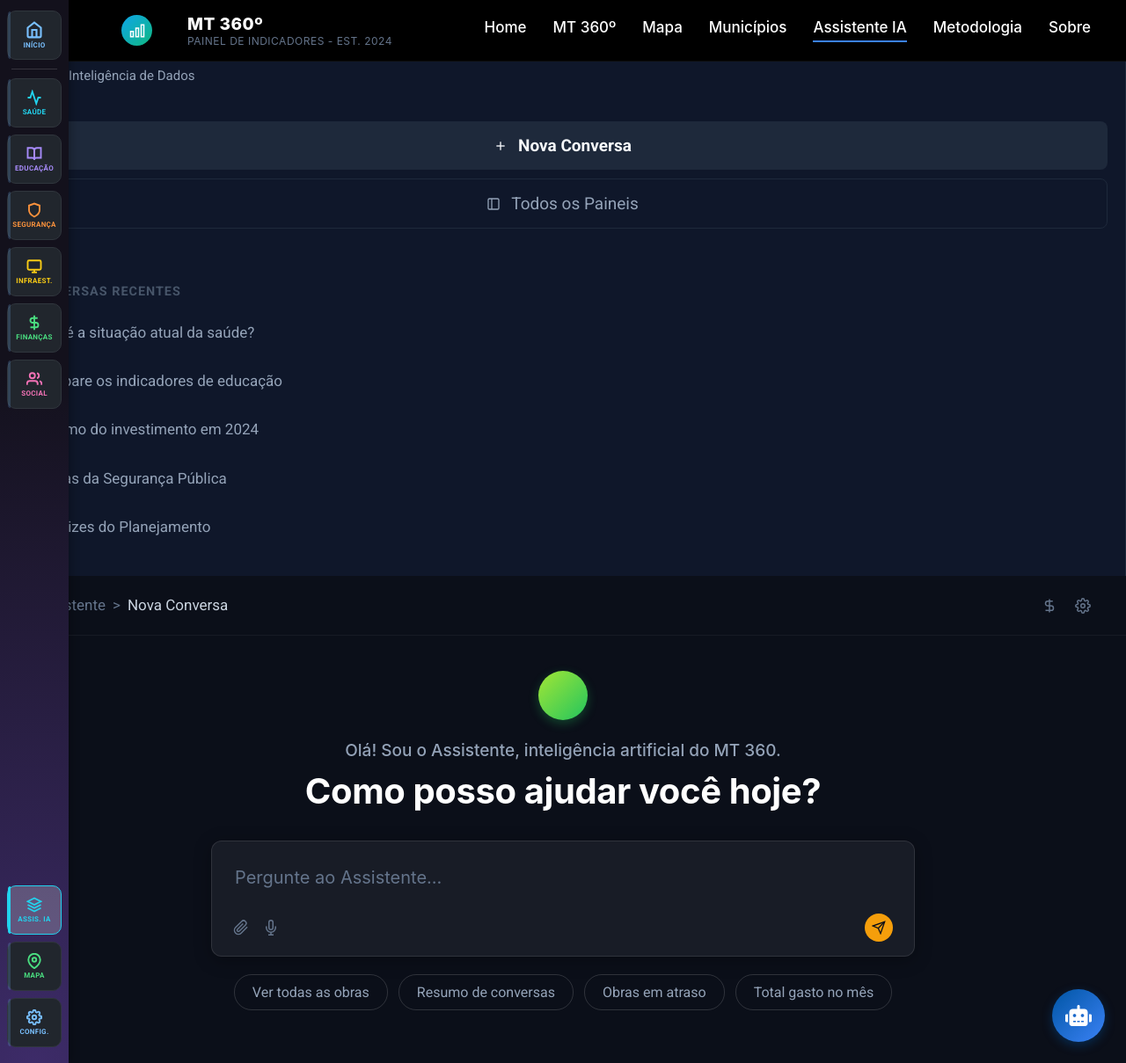
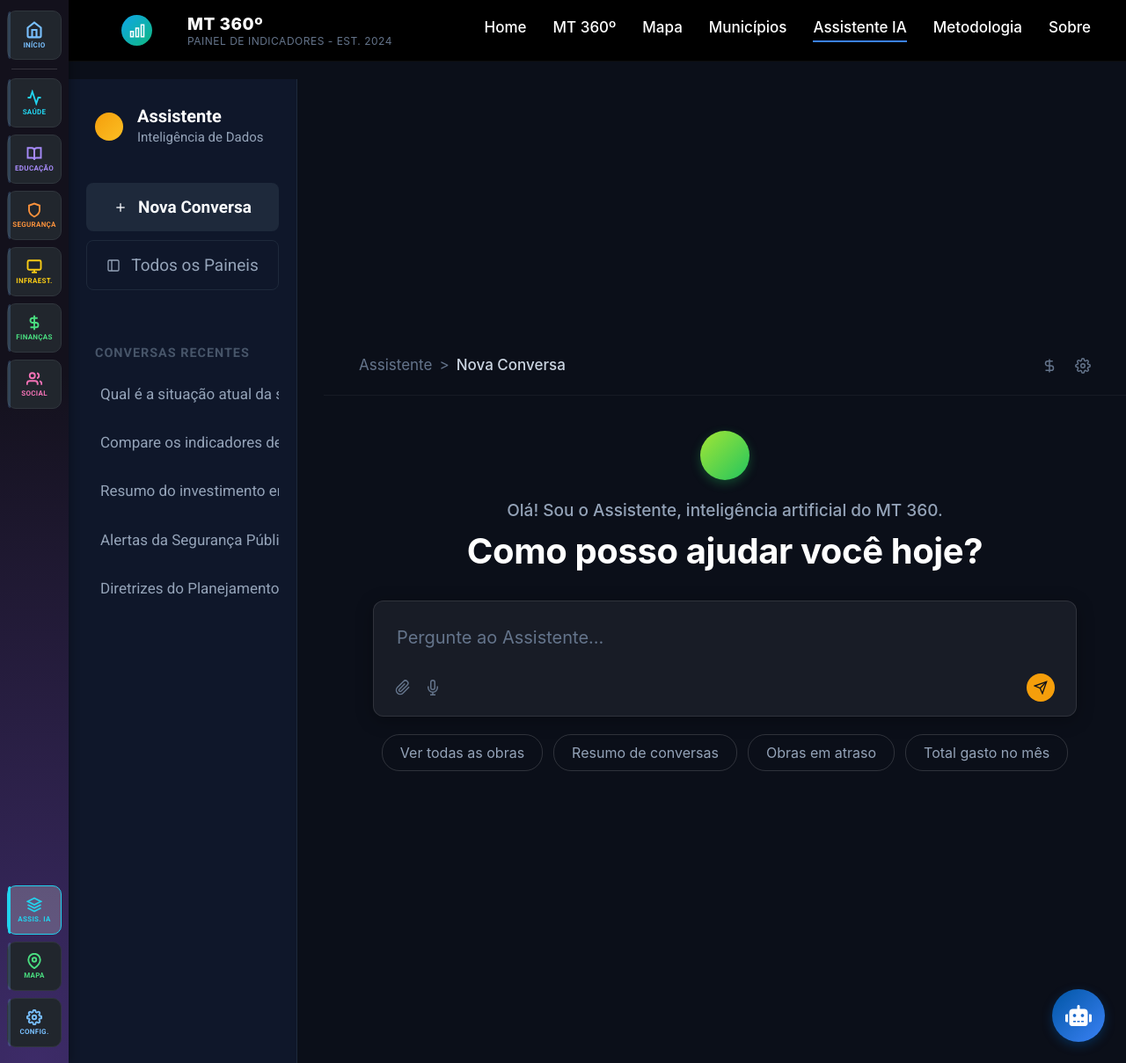
Before and after one commit to abraaonazario/observatorio-ia, an MkDocs documentation site: the page built from docs/assistente-ia.md, in a window 1280 px wide and 1209 px high. Shown: the whole window at 88% size. Built offline with MkDocs 1.6.1 and Material for MkDocs 9.7.7, drawn with Linux system fonts in a browser that asks for light colours.

Commit message:
fix: corrige layout do container na pagina do assistente ia

```diff
--- a/docs/assistente-ia.md
+++ b/docs/assistente-ia.md
@@ -729,6 +729,7 @@ hide:
   </div>
 </aside>
 
+<div class="dashboard-container">
   <!-- Painel Lateral Esquerdo -->
   <aside class="ai-sidebar" id="ai-sidebar-element">
     <div class="ai-sidebar-logo">
@@ -819,8 +820,7 @@ hide:
         <button class="ai-suggestion-card" data-query="seguranca">Obras em atraso</button>
         <button class="ai-suggestion-card" data-query="infraestrutura">Total gasto no mês</button>
       </div>
-  </main>
-</div>
+    </div>
 
 <script>
 document.addEventListener("DOMContentLoaded", function() {
```
